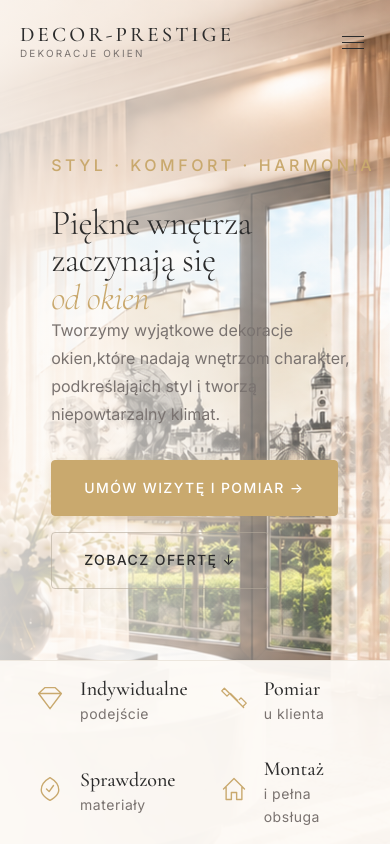
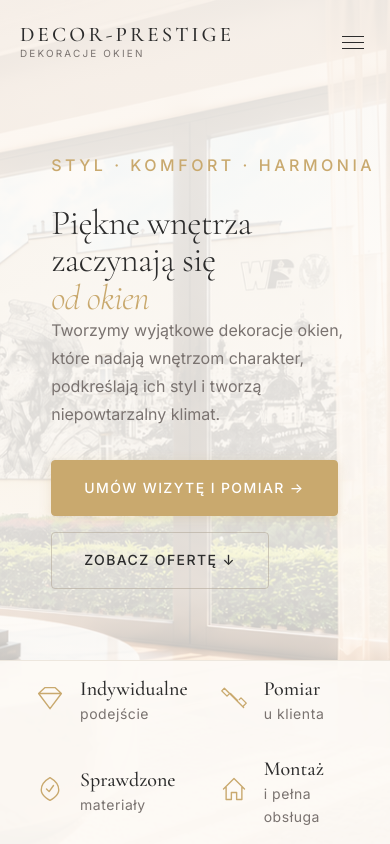
Before and after one commit to web48app/decor-prestige, a React (Vite) app in the folder decor-prestige/: page / in a window 390 px wide. Shown: the top 844 px of the page. Built offline with nearby package versions, Linux system fonts and the light colour scheme.

Commit message:
Nowe hero z kremowym tlem pod tekstem

```diff
--- a/decor-prestige/src/components/sections/Hero/Hero.jsx
+++ b/decor-prestige/src/components/sections/Hero/Hero.jsx
@@ -68,8 +68,8 @@ export default function Hero() {
           </h1>
 
           <p className={styles.lead}>
-            Tworzymy wyjątkowe dekoracje okien,<br className={styles.brDesktop} />
-            które nadają wnętrzom charakter, podkreślają<br className={styles.brDesktop} />
+            Tworzymy wyjątkowe dekoracje okien,{' '}<br className={styles.brDesktop} />
+            które nadają wnętrzom charakter, podkreślają{' '}<br className={styles.brDesktop} />
             ich styl i tworzą niepowtarzalny klimat.
           </p>
 
--- a/decor-prestige/src/components/sections/Hero/Hero.module.css
+++ b/decor-prestige/src/components/sections/Hero/Hero.module.css
@@ -27,19 +27,21 @@
   z-index: 0;
 }
 
-/* ---- Kremowa poświata pod tekstem (mniejsze laptopy) ---- */
+/* ---- Kremowe tło pod tekstem (lewa strona) ---- */
 .hero::before {
   content: '';
   position: absolute;
   inset: 0;
-  z-index: 0;
+  z-index: 1;
   pointer-events: none;
   background: linear-gradient(
     to right,
-    rgba(253, 250, 246, 0.92) 0%,
-    rgba(253, 250, 246, 0.84) 32%,
-    rgba(253, 250, 246, 0.50) 46%,
-    rgba(253, 250, 246, 0) 62%
+    rgba(253, 250, 246, 0.97) 0%,
+    rgba(253, 250, 246, 0.94) 30%,
+    rgba(253, 250, 246, 0.78) 40%,
+    rgba(253, 250, 246, 0.40) 50%,
+    rgba(253, 250, 246, 0.12) 58%,
+    rgba(253, 250, 246, 0) 66%
   );
 }
 
@@ -57,7 +59,7 @@
 /* ---- Content overlay ---- */
 .content {
   position: relative;
-  z-index: 1;
+  z-index: 2;
   flex: 1;
   display: flex;
   align-items: center;
@@ -122,7 +124,7 @@
 /* ---- USP row ---- */
 .uspWrap {
   position: relative;
-  z-index: 1;
+  z-index: 2;
   background: rgba(253, 250, 246, 0.94);
   border-top: 1px solid var(--color-border-light);
 }
@@ -177,12 +179,16 @@
   letter-spacing: 0.04em;
 }
 
-@media (min-width: 1700px) and (min-height: 950px) {
-  .hero::before { opacity: 0.5; }
-}
-
 @media (max-width: 600px) {
-  .hero::before { display: none; }
+  .hero::before {
+    background: linear-gradient(
+      to bottom,
+      rgba(253, 250, 246, 0.90) 0%,
+      rgba(253, 250, 246, 0.86) 70%,
+      rgba(253, 250, 246, 0.55) 100%
+    );
+  }
+  .hero::after { display: none; }
 }
 
 /* ============================================================
```
Also changed, not shown: decor-prestige/public/hero.png.
